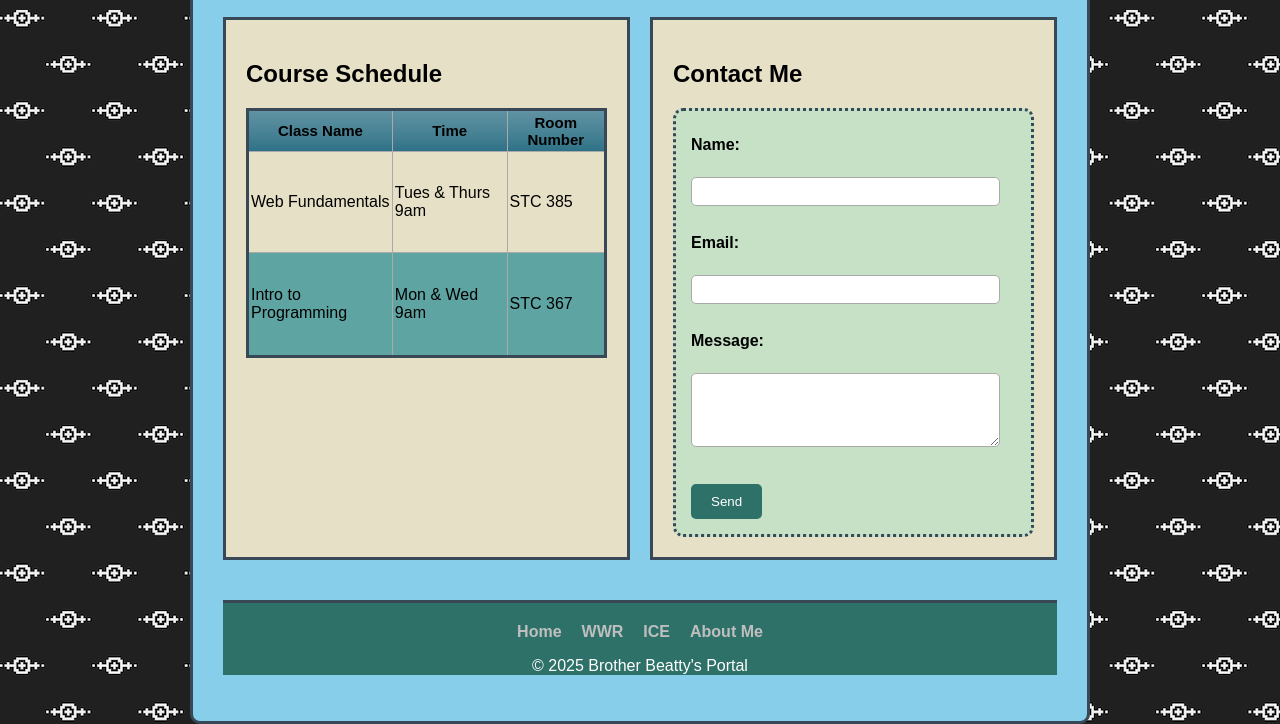
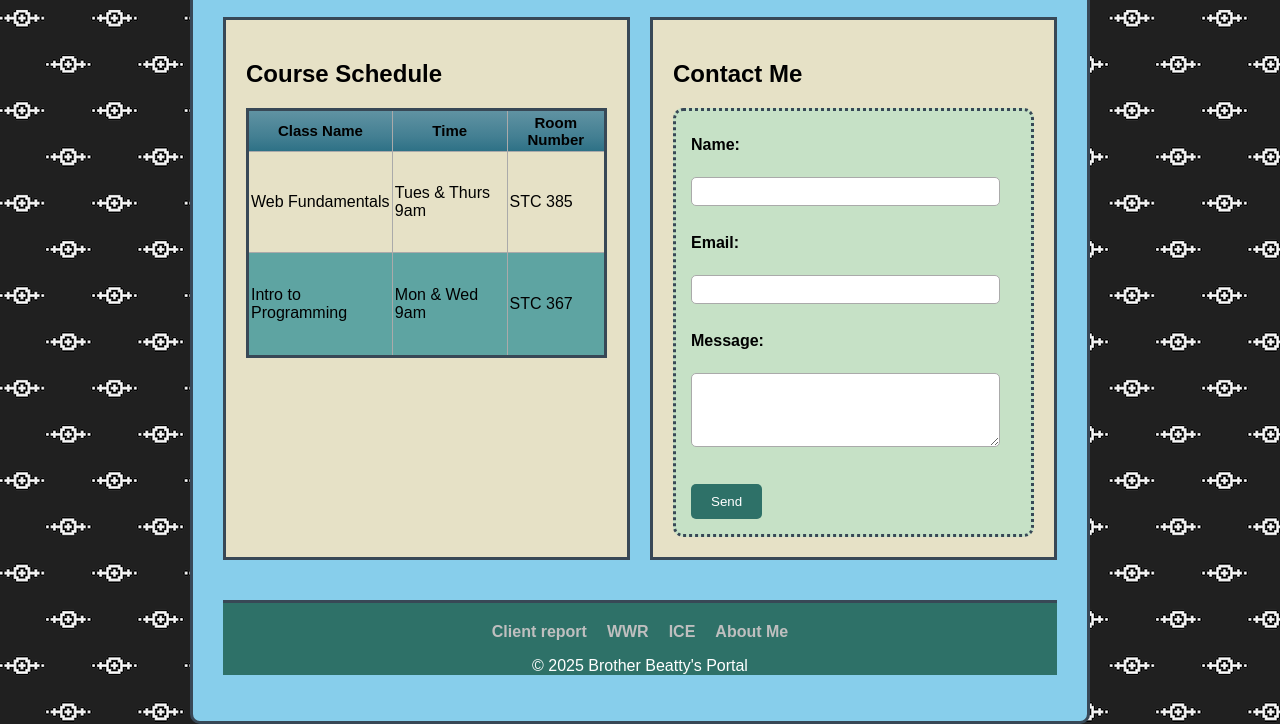
Before and after one commit to Lincoln-Beatty/wdd130-portfolio, a plain HTML site: page index.html in a window 1280 px wide. Shown: the part 730-1454 px from the top of the page. Drawn offline with Linux system fonts and the light colour scheme.

Commit message:
Update index.html

```diff
--- a/index.html
+++ b/index.html
@@ -75,7 +75,7 @@
 
         <footer>
             <ul>
-                <li><a href="index.html">Home</a></li>
+                <li><a href="client_report.html">Client report</a></li>
                 <li><a href="wwr/index.html">WWR</a></li>
                 <li><a href="ice/index.html">ICE</a></li>
                 <li><a href="aboutme.html">About Me</a></li>
```
